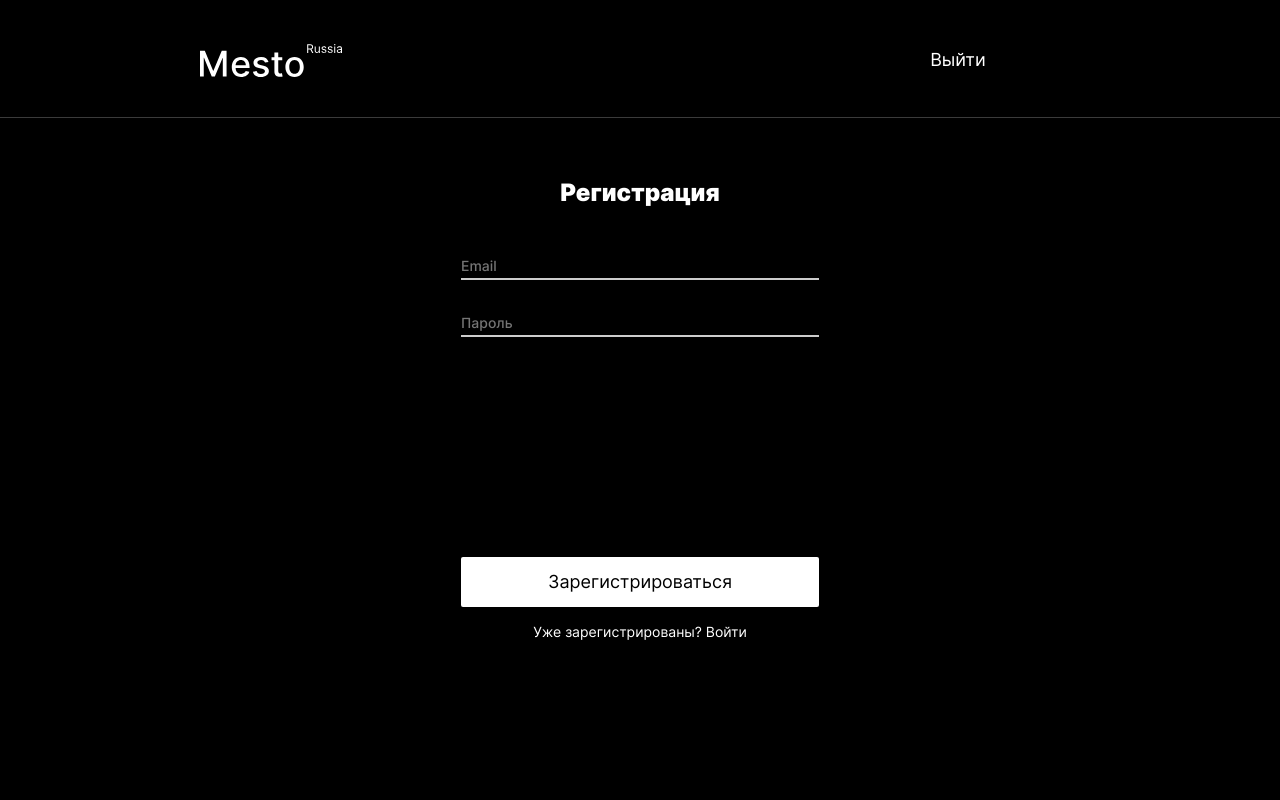
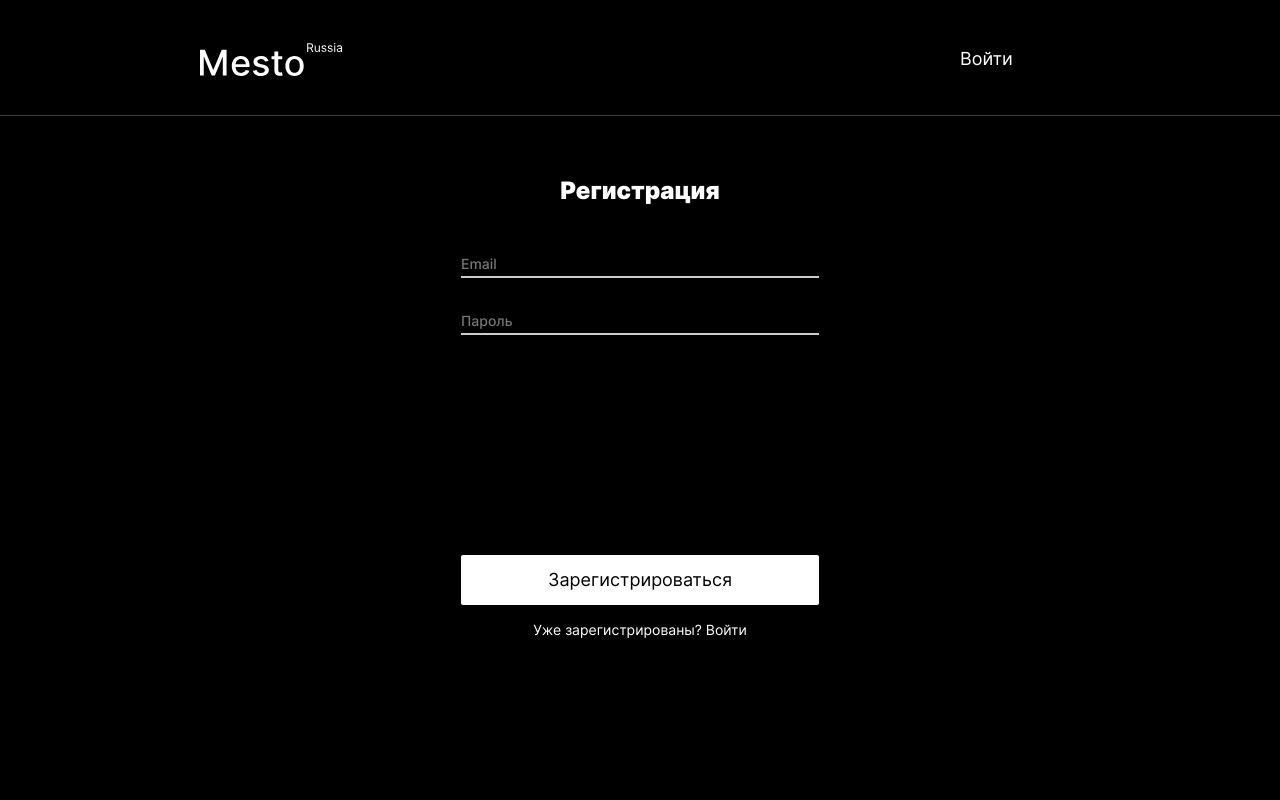
Before and after one commit to OlgaSharoglazova/react-mesto-auth, a React (Create React App) app: page /signup in a window 1280 px wide. Shown: the top 800 px of the page. Built offline with nearby package versions, Linux system fonts and the light colour scheme; no server answers.

Commit message:
ссылки в шапке

```diff
--- a/src/blocks/header/__button/header__button.css
+++ b/src/blocks/header/__button/header__button.css
@@ -6,7 +6,6 @@
   font-weight: 400;
   font-size: 18px;
   line-height: 22px;
-  text-decoration: none;
 }
 
 .header__button:hover {
--- /dev/null
+++ b/src/blocks/header/__link/header__link.css
@@ -0,0 +1,13 @@
+.header__link {
+  cursor: pointer;
+  color: #ffffff;
+  font-weight: 400;
+  font-size: 18px;
+  line-height: 22px;
+  text-decoration: none;
+  padding-left: 100px;
+}
+
+.header__link:hover {
+  opacity: 0.6;
+}
--- a/src/blocks/header/__navigation/header__navigation.css
+++ b/src/blocks/header/__navigation/header__navigation.css
@@ -4,4 +4,5 @@
   justify-content: space-between;
   align-items: center;
   list-style: none;
+  padding: 0;
 }
--- a/src/components/Header.js
+++ b/src/components/Header.js
@@ -1,22 +1,46 @@
 import React from "react";
-import { Link, useNavigate } from "react-router-dom";
+import { Link, useNavigate, useLocation } from "react-router-dom";
 
 function Header({ userData }) {
+  const location = useLocation();
 
-const navigate = useNavigate();
-function signOut() {
-  localStorage.removeItem("jwt");
-  navigate("/signin");
-}
+  const navigate = useNavigate();
+
+  function signOut() {
+    localStorage.removeItem("jwt");
+    navigate("/signin");
+  }
 
   return (
     <header className="header">
       <div className="header__logo" />
       <ul className="header__navigation">
-        <li><p className="header__email">{userData.data?.email}</p></li>
-        <li><button onClick={signOut} className="header__button">Выйти</button></li>
-        <li></li>
-        <li></li>
+        {location.pathname === "/" && (
+          <li>
+            <p className="header__email">{userData.data?.email}</p>
+          </li>
+        )}
+        {location.pathname === "/" && (
+          <li>
+            <button onClick={signOut} className="header__button">
+              Выйти
+            </button>
+          </li>
+        )}
+        {location.pathname === "/signup" && (
+          <li>
+            <Link to="/signin" className="header__link">
+              Войти
+            </Link>
+          </li>
+        )}
+        {location.pathname === "/signin" && (
+          <li>
+            <Link to="/signup" className="header__link">
+              Регистрация
+            </Link>
+          </li>
+        )}
       </ul>
     </header>
   );
--- a/src/index.css
+++ b/src/index.css
@@ -7,6 +7,7 @@
 @import url("./blocks/header/__navigation/header__navigation.css");
 @import url("./blocks/header/__email/header__email.css");
 @import url("./blocks/header/__button/header__button.css");
+@import url("./blocks/header/__link/header__link.css");
 @import url("./blocks/main/main.css");
 @import url("./blocks/profile/profile.css");
 @import url("./blocks/profile/__info/profile__info.css");
@@ -60,11 +61,3 @@
 @import url("./blocks/auth/__title/auth__title.css");
 @import url("./blocks/auth/__button/auth__button.css");
 @import url("./blocks/auth/__login-link/auth__login-link.css");
-
-
-
-/*<Link to="/sign-in" className="header__link">Войти</Link>
-<Link to="/sign-up" className="header__link">
-          Регистрация
-        </Link>
-<Link to="/sign-in" className="header__link">Выйти</Link>*/
```
